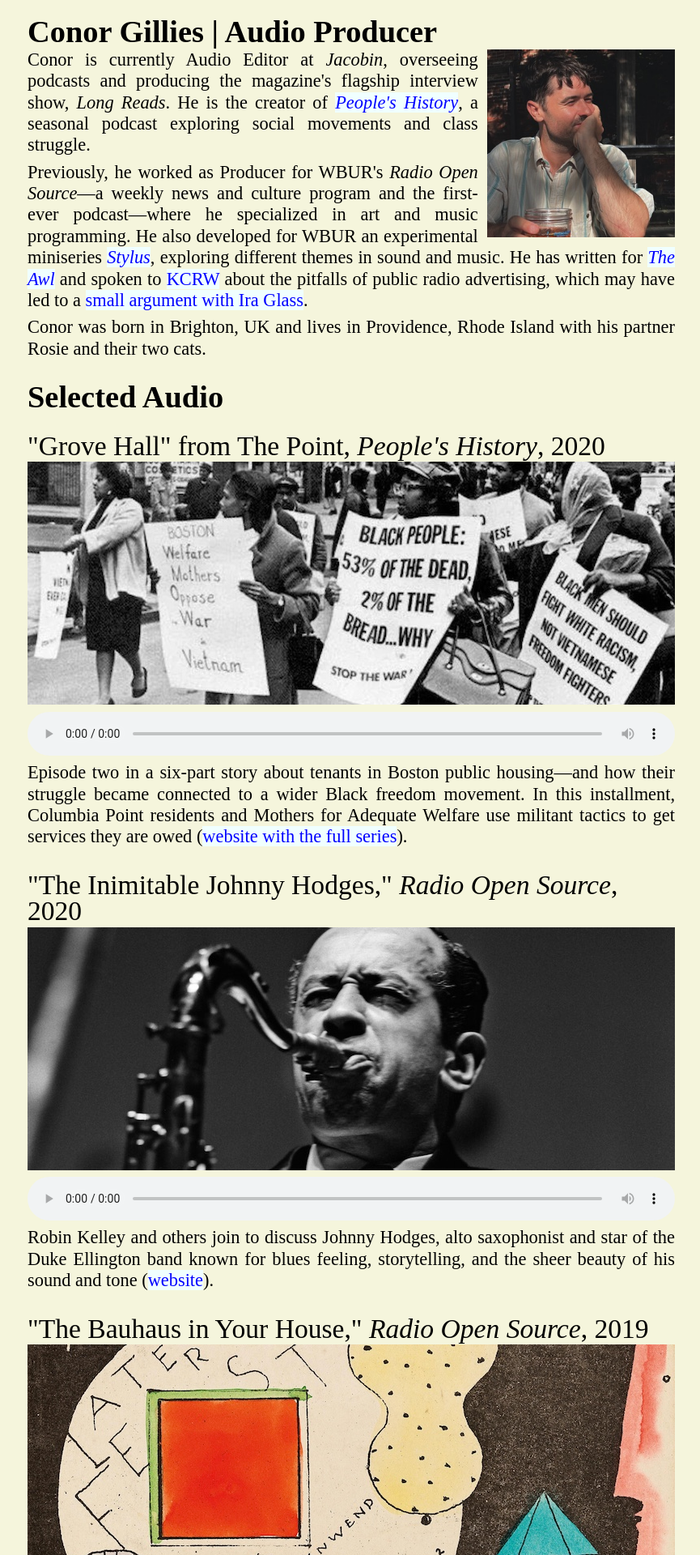
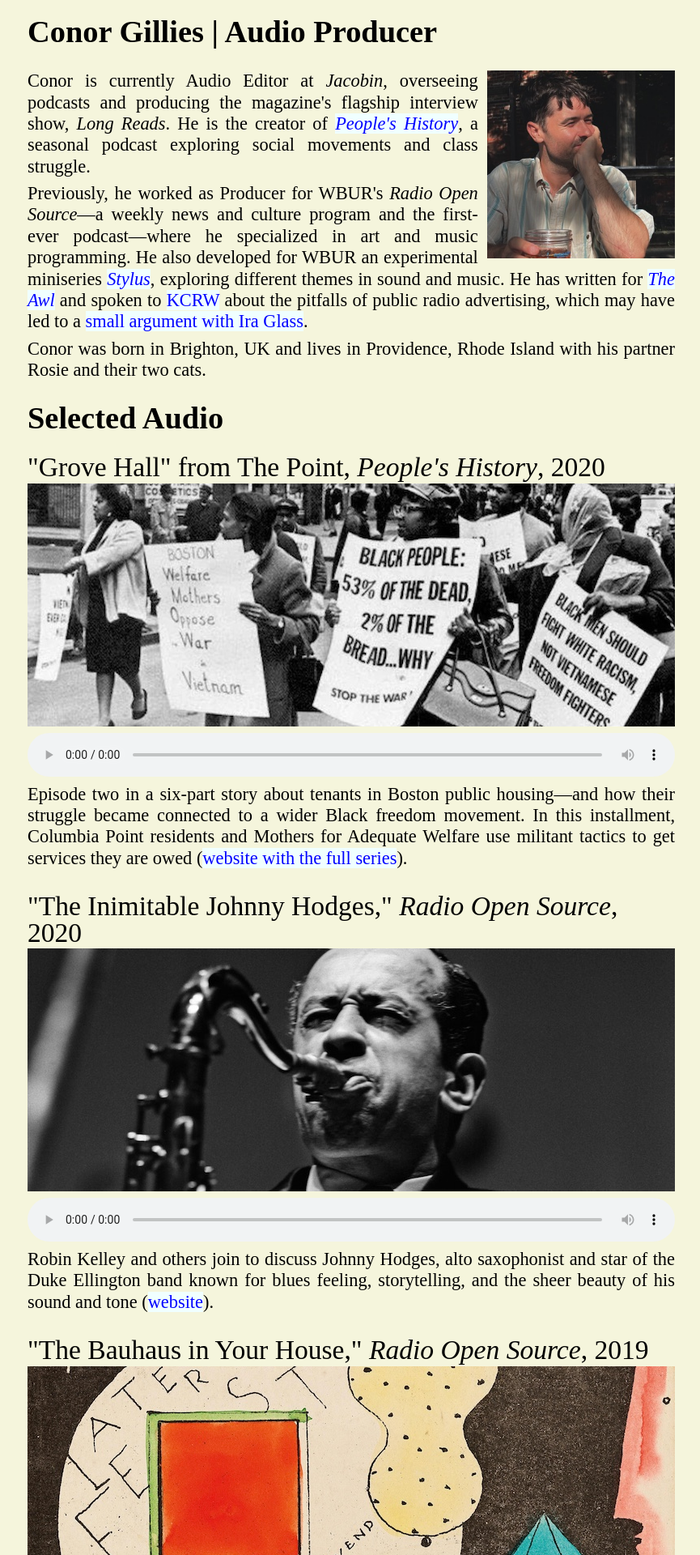
Before and after one commit to huihuiandilly/huihuiandilly.github.io, a Jekyll site: the page built from index.html, in a window 1280 px wide. Shown: the top 1920 px of the page at 81% size, without its empty margins (206-1071 px from the left). Built offline with Jekyll 4.4.1, drawn with Linux system fonts in a browser that asks for light colours.

Commit message:
Update index.html

```diff
--- a/index.html
+++ b/index.html
@@ -4,13 +4,13 @@
 ---
 <div class="blurb">
 	<br>
-	<p2><b>Conor Gillies | Audio Producer</b></p2><br/>
+	<p2 style="text-align:center"><b>Conor Gillies | Audio Producer</b></p2><br/><br/>
 	<p><img class="profile" src="/pics/profile.jpg" alt="photo of Conor" style="float:right">Conor is currently Audio Editor at <i>Jacobin</i>, overseeing podcasts and producing the magazine's flagship interview show, <i>Long Reads</i>. He is the creator of <a href="http://www.peopleshistorypod.net" target="_blank"><i>People's History</i></a>, a seasonal podcast exploring social movements and class struggle.</p>
 	<p>Previously, he worked as Producer for WBUR's <i>Radio Open Source</i>—a weekly news and culture program and the first-ever podcast—where he specialized in art and music programming. He also developed for WBUR an experimental miniseries <a href="https://stylusradio.org/series-1" target="_blank"><i>Stylus</i></a>, exploring different themes in sound and music. He has written for <a href="http://web.archive.org/web/20220808081557/https://www.theawl.com/2015/05/podcasting-and-the-selling-of-public-radio/" target="_blank"><i>The Awl</i></a> and spoken to <a href="https://www.kcrw.com/news/shows/to-the-point/public-radio-capitalism-and-native-advertising/native-advertising-and-audience-trust" target="_blank">KCRW</a> about the pitfalls of public radio advertising, which may have led to a <a href="https://current.org/2015/05/the-pub-19-podcast-advertising-ethics-ira-glass-clarifies-capitalism-remark-membership-video-on-demand-what-young-public-media-people-want/" target="_blank">small argument with Ira Glass</a>.</p>
 	<p>Conor was born in Brighton, UK and lives in Providence, Rhode Island with his partner Rosie and their two cats.</p>
 	<br>
 
-	<p2><b>Selected Audio</b></p2>
+	<p2 style="text-align:center"><b>Selected Audio</b></p2>
 	<br>
 	<br>
 
```
